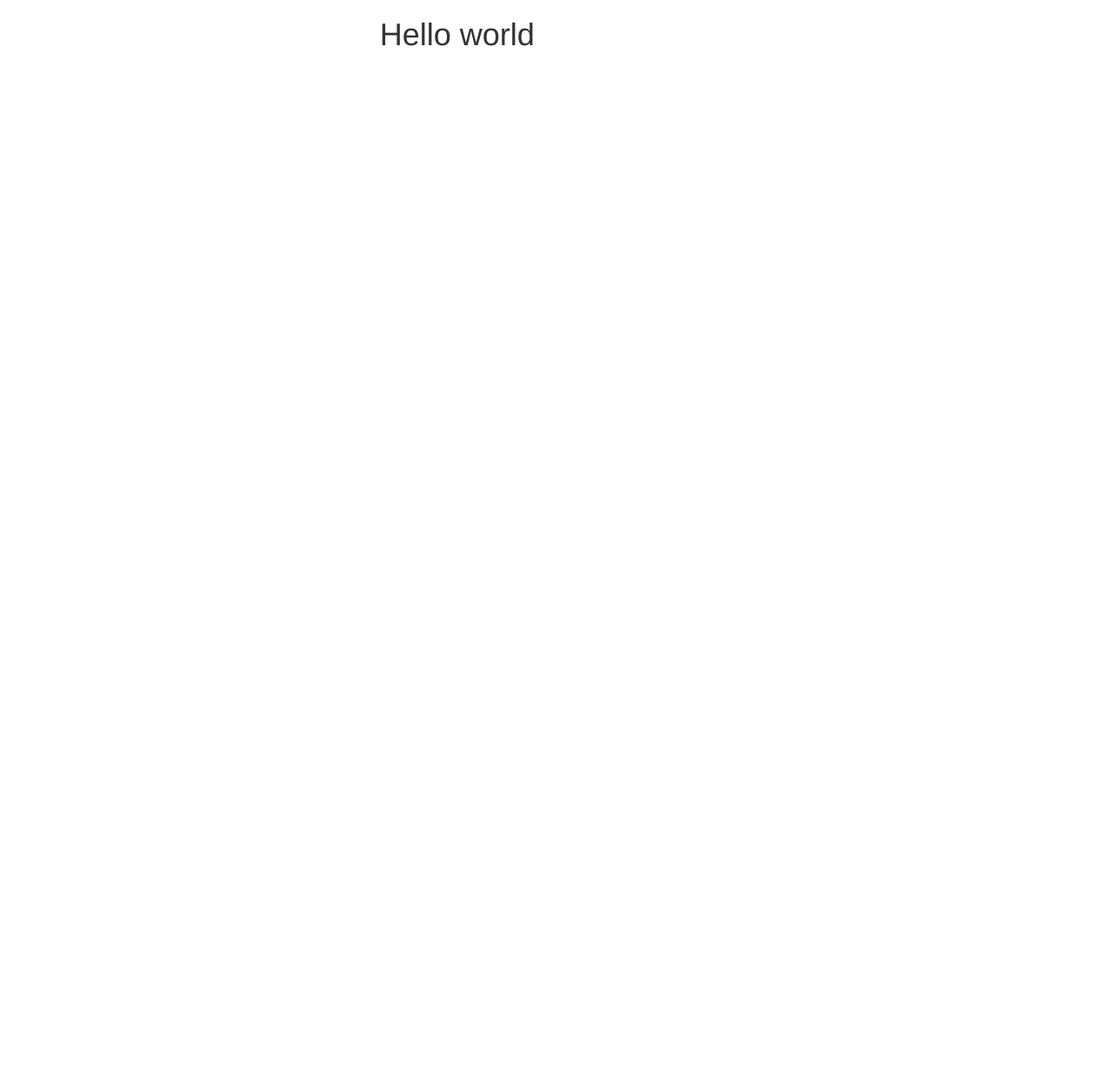
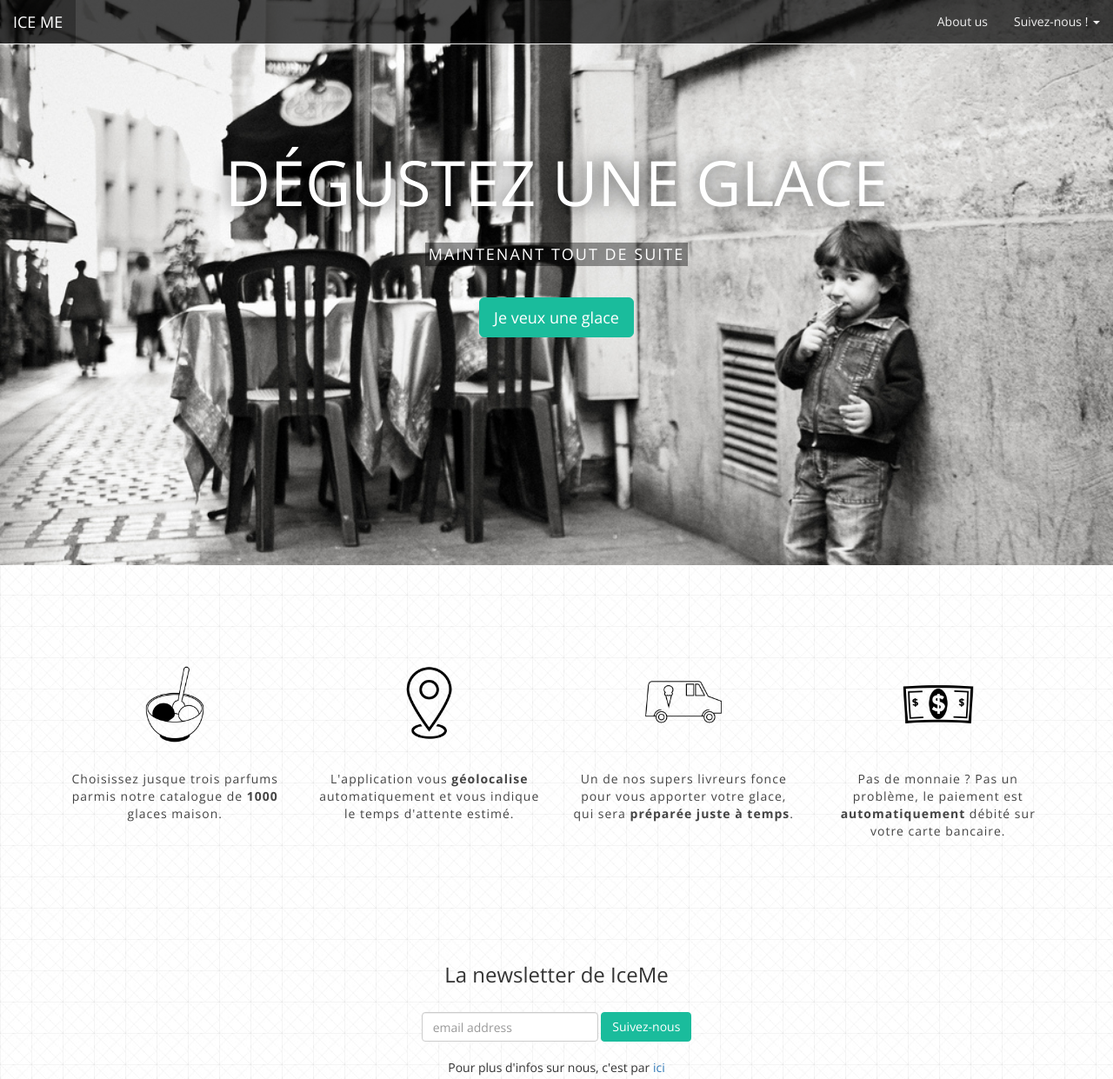
Before and after one commit to elisabethmasson/iceme-github-pages, a plain HTML site: page index.html in a window 1280 px wide. Shown: the top 1241 px of the page at 87% size. Before the commit the page ends 800 px from the top, so only its background shows below. Drawn offline with nearby package versions, Linux system fonts and the light colour scheme.

Commit message:
Reprise de iceme bootstrap

```diff
--- /dev/null
+++ b/css/style.css
@@ -0,0 +1,120 @@
+/* General classes for page */
+
+body {
+  background-image: url("../images/grid.jpg");
+  font-family: 'Open Sans';
+}
+
+
+/* Footer */
+
+#footer {
+  background-color: #222;
+  color: #aaaaaa;
+  padding-top: 3em;
+  padding-bottom: 3em;
+}
+
+#footer a {
+  color: #cccccc;
+}
+
+#footer a:hover {
+  color: white;
+}
+
+.social a {
+  font-size: 24px;
+}
+
+.social a:hover {
+  text-decoration: none;
+}
+
+/* Lead with big image */
+
+.wrapper {
+  background-image: url('../images/background/background.jpg');
+  height: 650px;
+  background-size: cover;
+  padding-top: 150px;
+  text-align: center;
+  color: white;
+}
+
+.lead h1 {
+  font-size: 72px;
+  text-shadow: 0 0 20px rgba(0, 0, 0, .8);
+  font-weight: normal;
+}
+
+.lead h2 {
+  background: rgba(0, 0, 0, .4);
+  display: inline-block;
+  padding: 0.2em;
+  font-size: 18px;
+  font-weight: 300;
+  letter-spacing: 2px;
+  margin-bottom: 2em;
+}
+
+/* Vertical spacer to help content breathe */
+
+.vertical-spacer {
+  height: 8em;
+}
+
+/* Some padding for feature images */
+
+.feature img {
+  margin-bottom: 2em;
+}
+
+.feature {
+  color: #444444;
+  font-weight: 300;
+  letter-spacing: 1px;
+}
+
+/* How to override the default Bootstrap colors */
+
+.btn-primary {
+  background-color: #1abc9c;
+  border-color: #1abc9c;
+}
+
+.btn-primary:hover {
+  background-color: #16a085;
+  border-color: #16a085;
+}
+
+/* How to override the default Bootstrap navbar */
+
+.navbar-transparent {
+  background-color: rgba(0, 0, 0, 0.7);
+}
+
+.navbar-transparent .navbar-brand,
+.navbar-transparent .navbar-nav > li > a {
+  color: #eeeeee;
+}
+
+.navbar-transparent .navbar-brand:hover,
+.navbar-transparent .navbar-brand:active,
+.navbar-transparent .navbar-brand:focus,
+.navbar-transparent .navbar-nav > li > a:hover,
+.navbar-transparent .navbar-nav > li > a:active,
+.navbar-transparent .navbar-nav > li > a:focus,
+.navbar-transparent .navbar-nav > .open > a,
+.navbar-transparent .navbar-nav > .open > a:hover,
+.navbar-transparent .navbar-nav > .open > a:focus {
+  color: white;
+  background-color: rgba(0, 0, 0, 0.3);
+}
+
+/* Maps display */
+
+#map{
+  width: 100%;
+  height: 400px;
+}
--- a/index.html
+++ b/index.html
@@ -1,17 +1,17 @@
 <!DOCTYPE html>
-<html>
+<html lang="fr">
   <head>
     <meta charset="utf-8">
     <meta http-equiv="X-UA-Compatible" content="IE=edge">
     <meta name="viewport" content="width=device-width, initial-scale=1">
 
-    <title>Iceme - Achetez des glaces</title>
+    <title>IceMe - Dégustez une glace, maintenant !</title>
 
-    <link rel="stylesheet" href="https://maxcdn.bootstrapcdn.com/bootstrap/3.2.0/css/bootstrap.min.css">
-    <link rel="stylesheet" href="https://maxcdn.bootstrapcdn.com/font-awesome/4.1.0/css/font-awesome.min.css">
-
+    <link href="https://maxcdn.bootstrapcdn.com/bootstrap/3.2.0/css/bootstrap.min.css" rel="stylesheet">
+    <link rel="stylesheet" type="text/css" href="https://maxcdn.bootstrapcdn.com/font-awesome/4.1.0/css/font-awesome.min.css">
+    <link href='http://fonts.googleapis.com/css?family=Open+Sans:300,400,700' rel='stylesheet' type='text/css'>
+    <link rel="stylesheet" type="text/css" href="css/style.css">
     <!-- HTML5 Shim and Respond.js IE8 support of HTML5 elements and media queries -->
-    <!-- Leave those next 4 lines if you care about users using IE8 -->
     <!--[if lt IE 9]>
       <script src="https://oss.maxcdn.com/html5shiv/3.7.2/html5shiv.min.js"></script>
       <script src="https://oss.maxcdn.com/respond/1.4.2/respond.min.js"></script>
@@ -19,19 +19,174 @@
   </head>
   <body>
 
-    <div class="continer">
-      <div class="row">
-        <div class ="col-md-4 col-md-offset-4">
-          <h1>Hello world</h1>
+    <nav class="navbar navbar-default navbar-fixed-top navbar-transparent" role="navigation">
+      <div class="container-fluid">
+        <!-- Brand and toggle get grouped for better mobile display -->
+        <div class="navbar-header">
+          <button type="button" class="navbar-toggle" data-toggle="collapse" data-target="#bs-example-navbar-collapse-1">
+            <span class="sr-only">Menu</span>
+            <span class="icon-bar"></span>
+            <span class="icon-bar"></span>
+            <span class="icon-bar"></span>
+          </button>
+          <a class="navbar-brand" href="index.html">
+            ICE ME
+          </a>
+        </div>
+
+        <!-- Collect the nav links, forms, and other content for toggling -->
+        <div class="collapse navbar-collapse" id="bs-example-navbar-collapse-1">
+          <!-- <ul class="nav navbar-nav">
+            <li class="active"><a href="#">Link</a></li>
+            <li><a href="#">Link</a></li>
+          </ul> -->
+          <ul class="nav navbar-nav navbar-right">
+            <li>
+              <a href="about.html">About us</a>
+            </li>
+            <li class="dropdown">
+              <a href="#" class="dropdown-toggle" data-toggle="dropdown">Suivez-nous ! <span class="caret"></span></a>
+              <ul class="dropdown-menu" role="menu">
+                <li><a href="#"> <i class="fa fa-twitter-square"></i> Twitter</a></li>
+                <li><a href="#"> <i class="fa fa-facebook-square"></i> Facebook</a></li>
+              </ul>
+            </li>
+          </ul>
+        </div><!-- /.navbar-collapse -->
+      </div><!-- /.container-fluid -->
+    </nav>
+
+
+    <div class="wrapper">
+      <div class="lead">
+        <h1>DÉGUSTEZ UNE GLACE</h1>
+        <h2>MAINTENANT TOUT DE SUITE</h2>
+        <p>
+          <a href="#" class="btn btn-primary btn-lg" data-toggle="modal" data-target="#myModal">Je veux une glace</a>
+        </p>
+      </div>
+    </div>
+
+    <!-- Modal -->
+    <div class="modal fade" id="myModal" tabindex="-1" role="dialog" aria-labelledby="myModalLabel" aria-hidden="true">
+      <div class="modal-dialog">
+        <div class="modal-content">
+          <div class="modal-header">
+            <button type="button" class="close" data-dismiss="modal"><span aria-hidden="true">&times;</span><span class="sr-only">Close</span></button>
+            <h4 class="modal-title" id="myModalLabel"><h3>Dites-nous en plus !</h3></h4>
+          </div>
+          <div class="modal-body">
+
+
+            <!-- YOUR WUFOO IFRAME -->
+
+
+          </div>
         </div>
       </div>
     </div>
 
+    <div class="vertical-spacer"></div>
 
+    <div class="container">
+      <div class="row text-center">
+        <div class="col-sm-6 col-md-3">
+          <div class="feature">
+            <img src="images/icon_57707/icon_57707.png" width="96">
+            <p>
+              Choisissez jusque trois parfums
+              parmis notre catalogue de <strong>1000</strong> glaces maison.
+            </p>
+          </div>
+        </div>
+        <div class="col-sm-6 col-md-3">
+          <div class="feature">
+            <img src="images/icon_29388/icon_29388.png" width="96">
+            <p>
+              L'application vous <strong>géolocalise</strong> automatiquement et vous
+              indique le temps d'attente estimé.
+            </p>
+          </div>
+        </div>
+        <div class="col-sm-6 col-md-3">
+          <div class="feature">
+            <img src="images/icon_24755/icon_24755.png" width="96">
+            <p>
+              Un de nos supers livreurs fonce pour vous apporter votre glace,
+              qui sera <strong>préparée juste à temps</strong>.
+            </p>
+          </div>
+        </div>
+        <div class="col-sm-6 col-md-3">
+          <div class="feature">
+            <img src="images/icon_17805/icon_17805.png" width="96">
+            <p>
+              Pas de monnaie ? Pas un problème, le paiement est <strong>automatiquement</strong>
+              débité sur votre carte bancaire.
+            </p>
+          </div>
+        </div>
+      </div>
+    </div>
 
+    <div class="vertical-spacer"></div>
 
+    <div class="container text-center">
+      <div class="row">
+        <div class="col-xs-12"></div>
+          <h3>La newsletter de IceMe</h3>
+          <br/>
+          <!-- Begin MailChimp Signup Form -->
+          <form class="form-inline" role="form" action="YOUR MAILCHIMP LIST URL" method="post" id="mc-embedded-subscribe-form" name="mc-embedded-subscribe-form">
+            <input type="email" name="EMAIL" class="form-control" id="mce-EMAIL" placeholder="email address" required>
+            <input type="submit" value="Suivez-nous" name="subscribe" id="mc-embedded-subscribe" class="btn btn-primary">
+          </form>
+          <!--End mc_embed_signup-->
+          <br/>
+          <p>Pour plus d'infos sur nous, c'est par <a href="about.html">ici</a> </p>
+        </div>
+      </div>
+    </div>
 
-    <!-- Including Bootstrap JS (with its jQuery dependency) so that dynamic components work -->
+    <div class="vertical-spacer"></div>
+
+    <div id="footer">
+      <div class="container">
+        <div class="row">
+          <div class="col-lg-3">
+            <ul class="list-inline social text-center">
+              <li>
+                <a href="https://twitter.com/iceme">
+                  <i class="fa fa-twitter"></i>
+                </a>
+              </li>
+              <li>
+                <a href="https://facebook.com/iceme">
+                  <i class="fa fa-facebook"></i>
+                </a>
+              </li>
+              <li>
+                <a href="https://instagram.com/iceme">
+                  <i class="fa fa-instagram"></i>
+                </a>
+              </li>
+              <li>
+                <a href="https://youtube.com/iceme">
+                  <i class="fa fa-youtube"></i>
+                </a>
+              </li>
+            </ul>
+          </div>
+          <div class="col-lg-9">
+            <div class="text-center">
+              IceMe est une compagnie fictive créée dans le cadre de
+              <a href="http://www.cetetejecode.fr">cetetejecode.fr</a>.
+            </div>
+          </div>
+        </div>
+      </div>
+    </div>
+
     <script src="https://ajax.googleapis.com/ajax/libs/jquery/1.11.1/jquery.min.js"></script>
     <script src="https://maxcdn.bootstrapcdn.com/bootstrap/3.2.0/js/bootstrap.min.js"></script>
   </body>
```
Also changed, not shown: images/background/background.jpg (added), images/background/license.txt (added), images/grid.jpg (added), images/icon_17805/icon_17805.png (added), images/icon_17805/icon_17805.svg (added), images/icon_17805/license.txt (added), images/icon_24755/icon_24755.png (added), images/icon_24755/icon_24755.svg (added), images/icon_24755/license.txt (added), images/icon_29388/icon_29388.png (added), images/icon_29388/icon_29388.svg (added), images/icon_29388/license.txt (added), images/icon_57707/icon_57707.png (added), images/icon_57707/icon_57707.svg (added), 1 more files.
